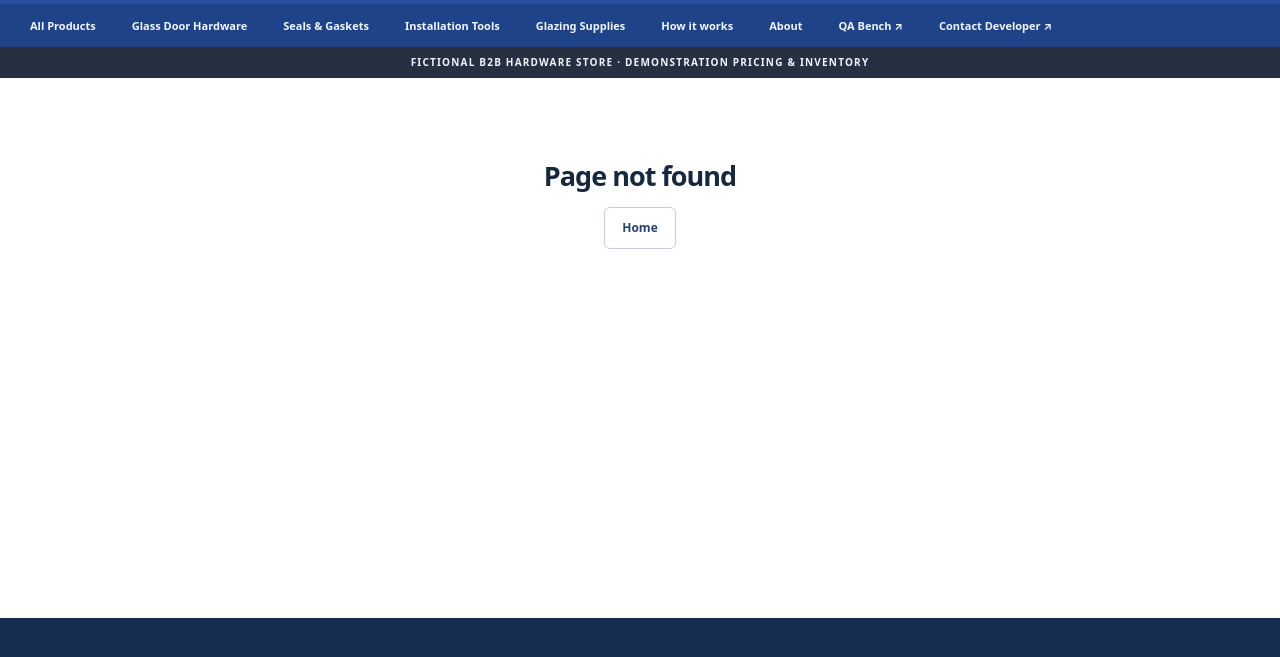
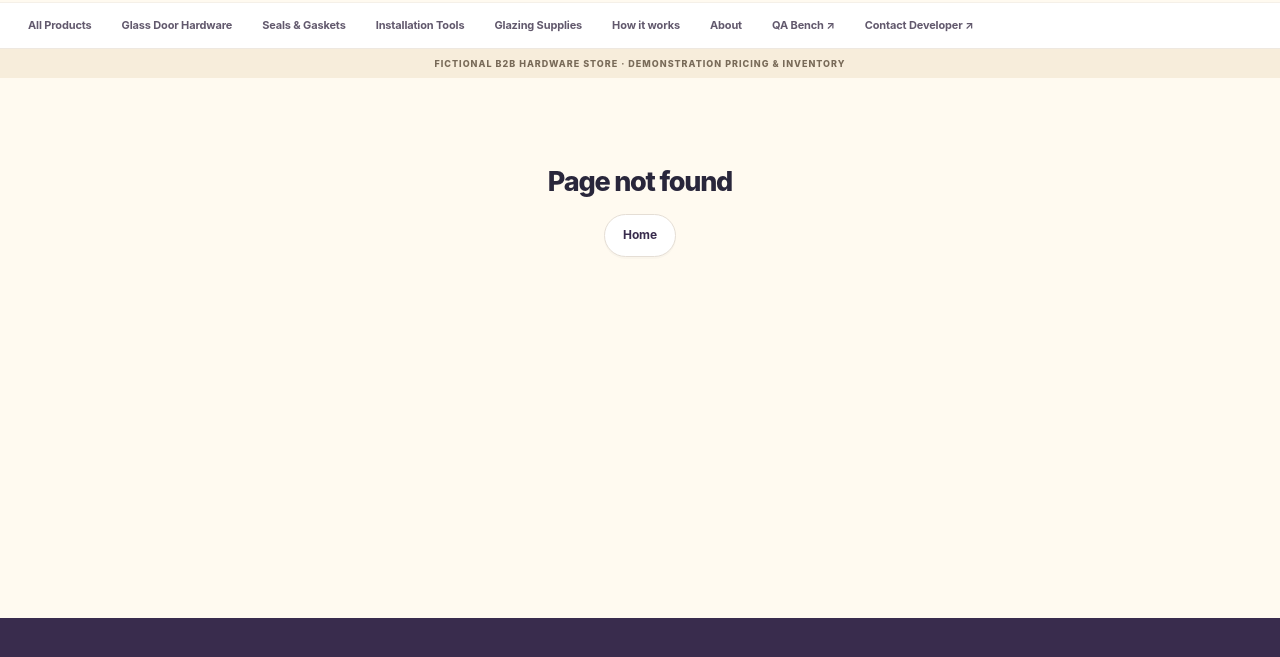
Before and after one commit to sachintechpro/commercedesk, a plain HTML site: page CommerceDesk/index.html in a window 1280 px wide. Shown: the part 110-767 px from the top of the page. Drawn offline with Linux system fonts and the light colour scheme.

Commit message:
Load shared CommerceDesk brand system

```diff
--- a/CommerceDesk/index.html
+++ b/CommerceDesk/index.html
@@ -6,7 +6,7 @@
   <link rel="canonical" href="<!--CANONICAL-->">
   <meta property="og:type" content="website"><meta property="og:title" content="<!--PAGE_TITLE-->"><meta property="og:description" content="<!--PAGE_DESC-->">
   <meta name="theme-color" content="#244d9b"><!--ROBOTS_META--><!--JSON_LD-->
-  <link rel="stylesheet" href="/assets/styles.css"><script defer type="module" src="/assets/app.js"></script>
+  <link rel="stylesheet" href="/assets/styles.css"><link rel="stylesheet" href="/assets/brand-system.css"><script defer type="module" src="/assets/app.js"></script>
 </head>
 <body>
   <div class="demo-banner"><span class="demo-dot"></span> FICTIONAL COMMERCE DEMONSTRATION <span class="demo-banner-detail">· No real payments, suppliers or shipments</span></div>
```
